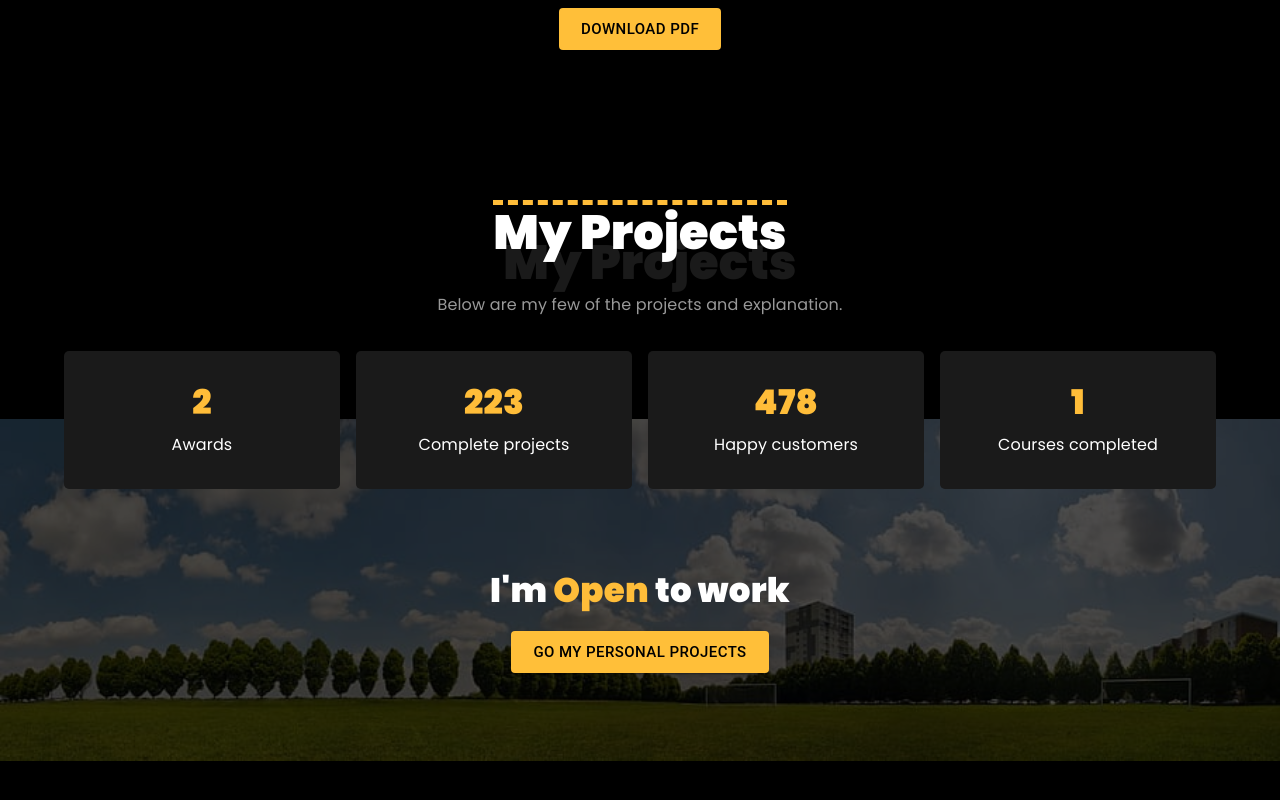
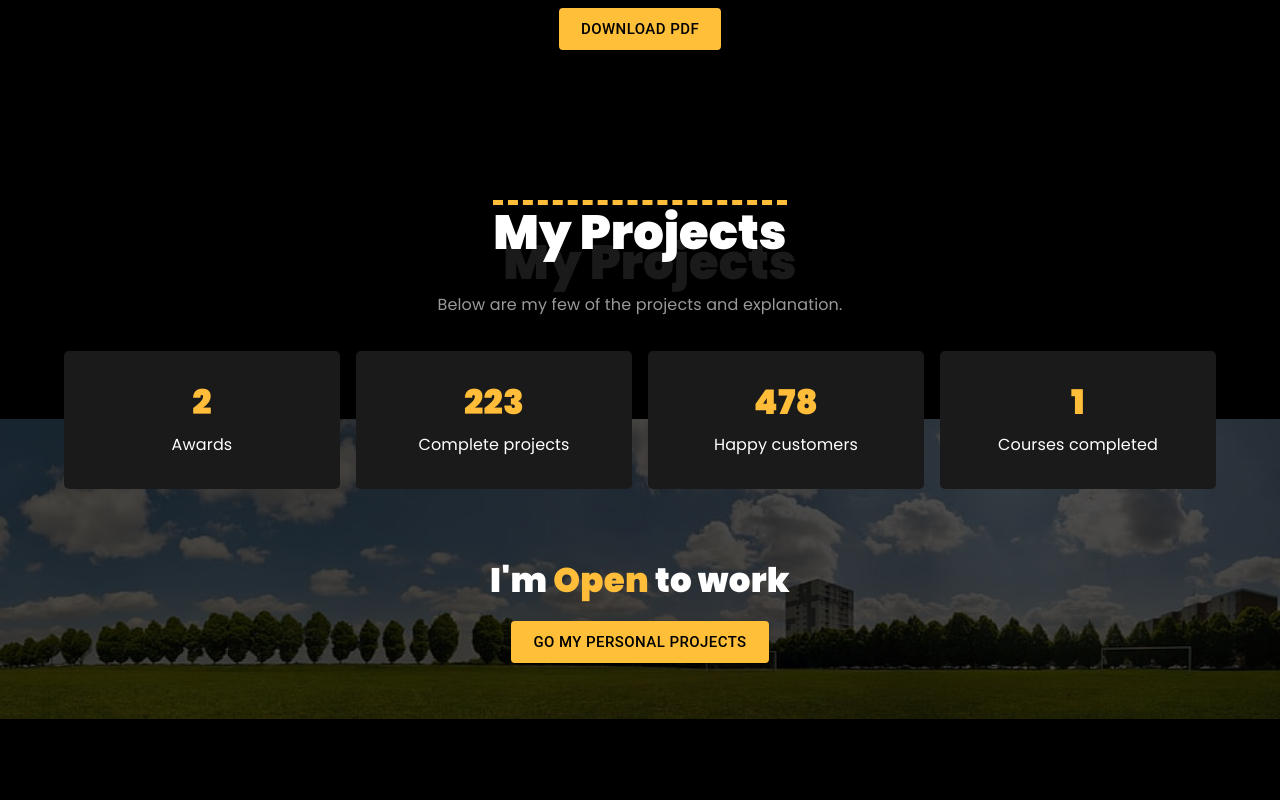
Before and after one commit to vimalkumar1997/nextjs-profile-reume, a Next.js app: page / in a window 1280 px wide. Shown: the part 3830-4630 px from the top of the page. Built offline with nearby package versions, Linux system fonts and the light colour scheme.

Commit message:
project build error fixed

```diff
--- a/src/Components/ProjectsComponent.tsx
+++ b/src/Components/ProjectsComponent.tsx
@@ -4,6 +4,7 @@ import Grid from '@mui/material/Grid';
 import Typography from '@mui/material/Typography';
 import Container from '@mui/material/Container';
 import Button from '@mui/material/Button';
+import Image from 'next/image';
 interface Projects {
     experience: string;
     count: string;
@@ -48,7 +49,7 @@ const ProjectsComponent = () => {
                         <Grid container spacing={2}>
                             {projectData.map((ival, index) => {
                                 return (
-                                    <Grid size={{ xs: 12, sm: 6, md: 3 }}>
+                                    <Grid size={{ xs: 12, sm: 6, md: 3 }} key={index}>
                                         <Box className="projectback_rount" sx={{ cursor: ival.experience === "Awards" || ival.experience === "Courses completed" ? "pointer" : "unset" }}>
                                             <Typography variant="h4" color="#ffbd39" sx={{ fontWeight: 900, textAlign: "center" }}>{ival.count}</Typography>
                                             <Typography variant="subtitle1" color="#fff" mt={1} sx={{ textAlign: "center" }}>{ival.experience}</Typography>
@@ -61,7 +62,18 @@ const ProjectsComponent = () => {
                 </Container>
                 <Box sx={{ position: "relative", }}>
                     <Box sx={{ position: "relative", zIndex: -1 }}>
-                        <img src="images/project-banner-image.jpg" style={{ width: "100%", marginTop: "-100px" }} />
+                        {/* <img src="images/project-banner-image.jpg" style={{ width: "100%", marginTop: "-100px" }} /> */}
+
+                        <Image
+                            src={"images/project-banner-image.jpg"}
+                            alt={`Profile image of `}
+                            width={500}
+                            height={300}
+                            className="mobile_image"
+                            style={{ width: "100%", marginTop: "-100px" }}
+
+                            unoptimized={true}
+                        />
                         <Box sx={{ position: "absolute", top: 0, marginTop: "-100px", backgroundColor: "#000", width: "100%", height: "-webkit-fill-available", opacity: 0.7 }}>
                         </Box>
                         {/* <Box sx={{ position: "absolute", top: 30, width: "100%", zIndex: 10 }}>
@@ -69,10 +81,10 @@ const ProjectsComponent = () => {
 
                         </Box> */}
                     </Box>
-                    <Box sx={{ position: "absolute", top: 50,width: "100%", textAlign:"center" }}>
-                         <Box sx={{ width: "100%", textAlign: "center" }}>
-                                <Typography variant="h4" style={{ fontWeight: 900, }}><span style={{ color: "#fff" }}>I'm</span> <span style={{ color: "#ffbd39" }}> Open</span>  <span style={{ color: "#fff" }}>to work</span></Typography>
-                            </Box>
+                    <Box sx={{ position: "absolute", top: 40, width: "100%", textAlign: "center" }}>
+                        <Box sx={{ width: "100%", textAlign: "center" }}>
+                            <Typography variant="h4" style={{ fontWeight: 900, }}><span style={{ color: "#fff" }}>I'm</span> <span style={{ color: "#ffbd39" }}> Open</span>  <span style={{ color: "#fff" }}>to work</span></Typography>
+                        </Box>
                         <Button
                             variant="contained"
                             size="large"
```
